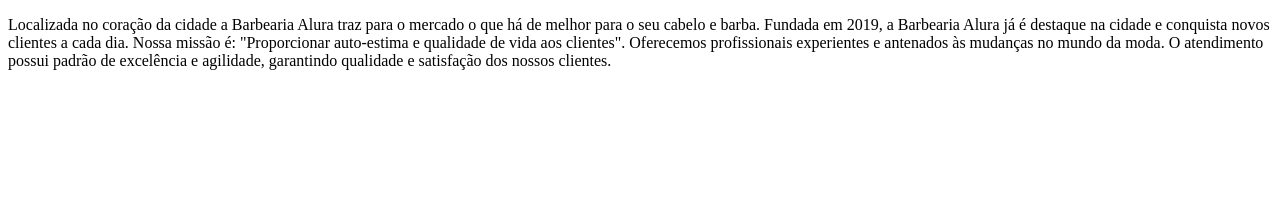
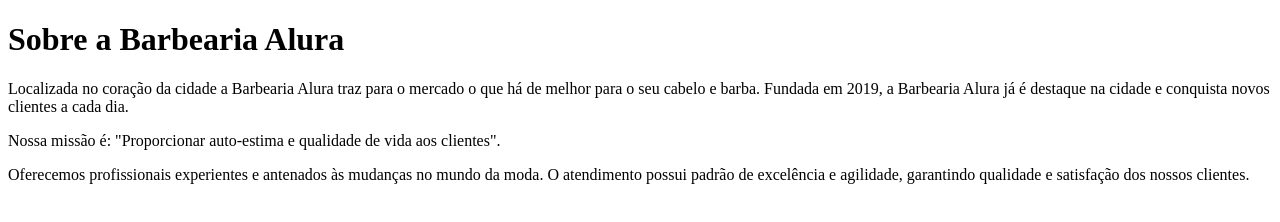
Before and after one commit to rodrigo-oc/HTML5-e-CSS3, a plain HTML site: page Barbearia Alura/index.html in a window 1280 px wide. Drawn offline with Linux system fonts and the light colour scheme.

Commit message:
Organização das tags.

```diff
--- a/Barbearia Alura/index.html
+++ b/Barbearia Alura/index.html
@@ -3,14 +3,22 @@
 <head>
     <meta charset="UTF-8">
     <meta name="viewport" content="width=device-width, initial-scale=1.0">
-    <title>Document</title>
+    <title>Barbearia Alura</title>
 </head>
 <body>
-    <p>Localizada no coração da cidade a Barbearia Alura traz para o mercado o que há de melhor para o seu cabelo e barba. Fundada em 2019, a Barbearia Alura já é destaque na cidade e conquista novos clientes a cada dia.
+    <h1>Sobre a Barbearia Alura</h1>
 
-    Nossa missão é: "Proporcionar auto-estima e qualidade de vida aos clientes".
+    <p>
+        Localizada no coração da cidade a Barbearia Alura traz para o mercado o que há de melhor para o seu cabelo e barba. Fundada em 2019, a Barbearia Alura já é destaque na cidade e conquista novos clientes a cada dia.
+    </p>
 
-    Oferecemos profissionais experientes e antenados às mudanças no mundo da moda. O atendimento possui padrão de excelência e agilidade, garantindo qualidade e satisfação dos nossos clientes.
-        </p>
+    <p>
+        Nossa missão é: "Proporcionar auto-estima e qualidade de vida aos clientes".
+    </p>
+
+    <p>
+        Oferecemos profissionais experientes e antenados às mudanças no mundo da moda. O atendimento possui padrão de excelência e agilidade, garantindo qualidade e satisfação dos nossos clientes.
+    </p>
+
 </body>
 </html>
```
Also changed, not shown: 2 other files.
